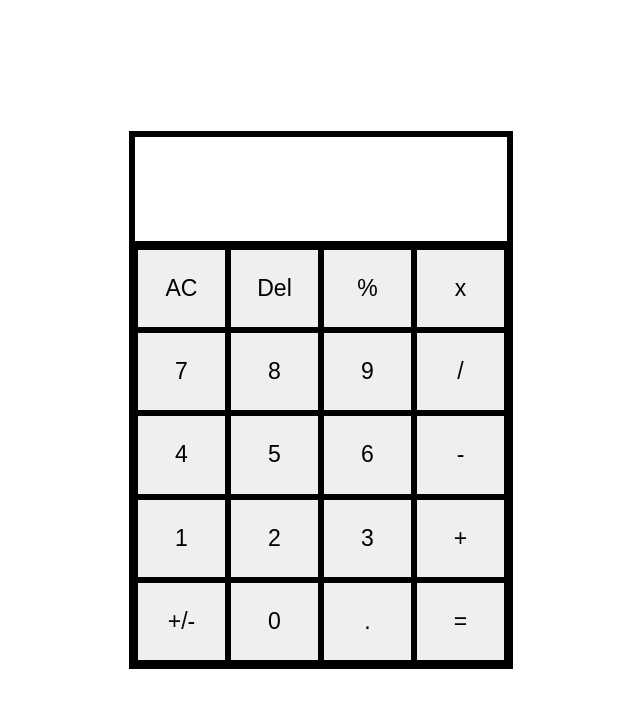
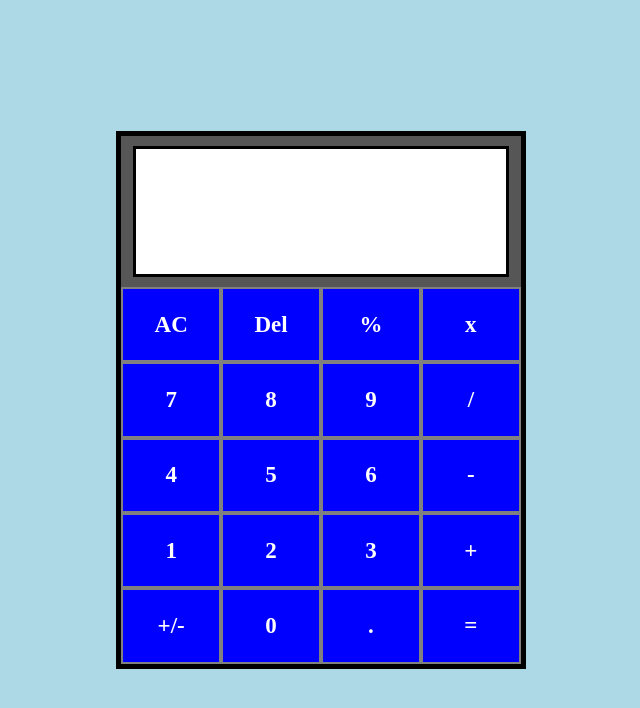
Before and after one commit to lkatchutas-99/Calculator, a plain HTML site: page index.html in a window 1280 px wide. Shown: the whole page, without its empty margins (319-959 px from the left). Drawn offline with Linux system fonts and the light colour scheme.

Commit message:
Calculator is completed
Added colors, more button effects, and borders to enhance the UI.  Further updates can pursue after this commit

```diff
--- a/script/script.js
+++ b/Script/script.js
@@ -10,7 +10,7 @@ window.onload = () => {
         "Can't you choose something else besides zero after /?",
         "Do that to your own calculator and see how it feels",
         "That ain't possible my friend",
-        "I suggest you learn division"
+        "I suggest you learn division. Actually, the search bar up there"
     ];
 
     const buttonText = [
@@ -39,29 +39,31 @@ window.onload = () => {
     const numberButtons = button.filter(i => isNumberOrPeriod(i.value));
 
     // set non-numbered buttons not including =
-    const nonNumberedButtons = button.filter(i => !isNumberOrPeriod(i.value) && i.value !== '=');
+    const nonNumberedButtons = button.filter(i => !isNumberOrPeriod(i.value) && !isButtonEqual(i.value));
 
     // set equal button
-    const equalButton = button.find(i => i.value === '=');
+    const equalButton = button.find(i => isButtonEqual(i.value));
 
-    // print numbered buttons on click
+    // Print numbered buttons on click
     numberButtons.forEach(i => {
         i.addEventListener('click', e => concatToDisplay(e.target.value));
     });
 
-    //
+    // Key is pressed
     window.addEventListener('keydown', keyPressed);
 
+    // If non numbered buttons are pressed
     nonNumberedButtons.forEach(i => {
         i.addEventListener('click', e => nonNumberedPressed(e.target));
     })
 
+    // If the equal button is pressed
     equalButton.addEventListener('click', equalButtonPressed);
 
     // Create calculator buttons
     function createButtons() {
         buttonText.forEach(i => {
-            let currentButton = document.createElement('button');
+            let currentButton = document.createElement('div');
             currentButton.classList.add('button');
             currentButton.value = i == 'x' ? '*' : i;
             currentButton.textContent = i;
@@ -69,6 +71,9 @@ window.onload = () => {
         });
     }
 
+    function isButtonEqual(val) {
+        return val === '=';
+    }
 
     // check if number or period was pressed
     function isNumberOrPeriod(val) {
@@ -77,8 +82,7 @@ window.onload = () => {
 
     // do something to typed key
     function keyPressed(event) {
-        if (isNumberOrPeriod(event.key))
-        {
+        if (isNumberOrPeriod(event.key)) {
             concatToDisplay(event.key);
         }
         else if (event.key === 'Enter' || event.key === '=') {
@@ -92,18 +96,18 @@ window.onload = () => {
                 if (i.value === event.key) {
                      nonNumberedPressed(i);
                  }
-             })
+             });
         }
     }
 
     // change button color on hover
     function hoverButton() {
-        this.style.backgroundColor = '#d0d0d7'
+        this.style.backgroundColor = 'orange'
     }
 
     // reset button on mouseout
     function unHoverButton() {
-        this.style.backgroundColor = '#e9e9ed';
+        this.style.backgroundColor = 'blue';
     }
 
     function removeHoverEffect () {
@@ -118,9 +122,10 @@ window.onload = () => {
 
     function addHoverEffect() {
         nonNumberedButtons.forEach(i => {
-            i.style.backgroundColor = '#e9e9ed'
+            i.style.backgroundColor = 'blue'
             i.addEventListener('mouseover', hoverButton);
             i.addEventListener('mouseout', unHoverButton);
+
         })
     }
 
@@ -168,7 +173,7 @@ window.onload = () => {
         return num1 * num2;
     }
 
-    // divide two numbers (fool proof)
+    // divide two numbers
     function divide (num1, num2) {
         if (num2 === 0) {
             let message = Math.floor(Math.random() * divideByZeroMessages.length);
@@ -208,7 +213,7 @@ window.onload = () => {
         data.firstNum = 0;
         data.secondNum = 0;
         data.displayValue = '';
-        removeHoverEffect();
+        addHoverEffect();
         changeClearButton('AC');
         putDisplay('');
     }
@@ -241,16 +246,16 @@ window.onload = () => {
         }
     }
 
-    // If an operator is pressed (+-*/% +/-)
+    // If an operator is pressed (+-*/%)
     function operatorPressed(event) {
+
         if (event.value === '%') {
             putDisplay(percentage(parseFloat(numberDisplay.textContent)));
         }
         else if (event.value === '+/-') {
-            putDisplay(multiply(parseFloat(numberDisplay.textContent), -1))
+            putDisplay(multiply(parseFloat(numberDisplay.textContent), -1));
         }
         else {
-            numberDisplay.style.color = 'rgba(0, 0, 0, 0.5)';
             event.style.backgroundColor = 'orange';
             removeHoverEffect();
 
--- a/style/style.css
+++ b/Style/style.css
@@ -8,10 +8,10 @@ body {
     height: 100%;
     align-items: center;
     justify-content: center;
+    background: lightblue;
 }
 
 body * {
-    border: solid;
     box-sizing: border-box;
 }
 
@@ -21,15 +21,14 @@ h1, p {
 
 .calculator-container {
     display: flex;
-    position: absolute;
+    flex-direction: column;
     height: 42vw;
-    width: 30vw;
-
-    flex-direction: column;
-    flex: 1;
-    margin: 5px;
+    width: 32vw;
+    background: white;
+    border: 5px solid;
 
 }
+
 @media (max-width: 1000px) {
     .calculator-container {
         height: 100%;
@@ -40,32 +39,37 @@ h1, p {
 .display-contianer {
     flex: 1;
     display: flex;
-
+    background: #565656;
 }
 
 .display-content {
     flex: 1;
-
     width: auto;
     display: flex;
     align-items: center;
     justify-content: center;
-    border: none;
-    margin: 0 5px;
+    border: solid;
+    margin: 10px 12px;
+    background: white;
 
 }
 
 .display-content h1 {
-    font-size: 28px;
+    font-size: 1.5rem;
+    text-align: center;
+    flex-wrap: wrap;
+    color: white;
+
+
 }
 
-
 .button-container {
-    flex: 4;
+    flex: 2.5;
     display: grid;
     grid-template-columns: repeat(4, 1fr);
     justify-content: center;
     grid-auto-columns: 100%;
+    background: gray;
 }
 
 .button {
@@ -74,11 +78,16 @@ h1, p {
     align-items: center;
     justify-content: center;
     font-size: 23px;
+    background-color: blue;
+    color: white;
+    margin: 2%;
+    font-weight: 900;
+}
 
-}
 
 .button:hover {
     cursor: pointer;
+    background: orange;
 }
 
 .equal {
--- a/index.html
+++ b/index.html
@@ -1,21 +1,26 @@
 <!DOCTYPE html>
 <html lang="en">
+
 <head>
     <meta charset="UTF-8">
     <meta http-equiv="X-UA-Compatible" content="IE=edge">
     <meta name="viewport" content="width=device-width, initial-scale=1.0">
     <title>Calculator</title>
-    <link rel="stylesheet" href="style/style.css">
+    <link rel="stylesheet" href="Style/style.css">
 </head>
+
 <body>
     <div class="calculator-container">
 
         <div class="display-contianer">
-            <div class="display-content"><h1 class="number-display"></h1></div>
+            <div class="display-content">
+                <h1 class="number-display"></h1>
+            </div>
         </div>
         <div class="button-container"></div>
 
     </div>
 </body>
-<script src="script/script.js"></script>
+<script src="Script/script.js"></script>
+
 </html>
```
